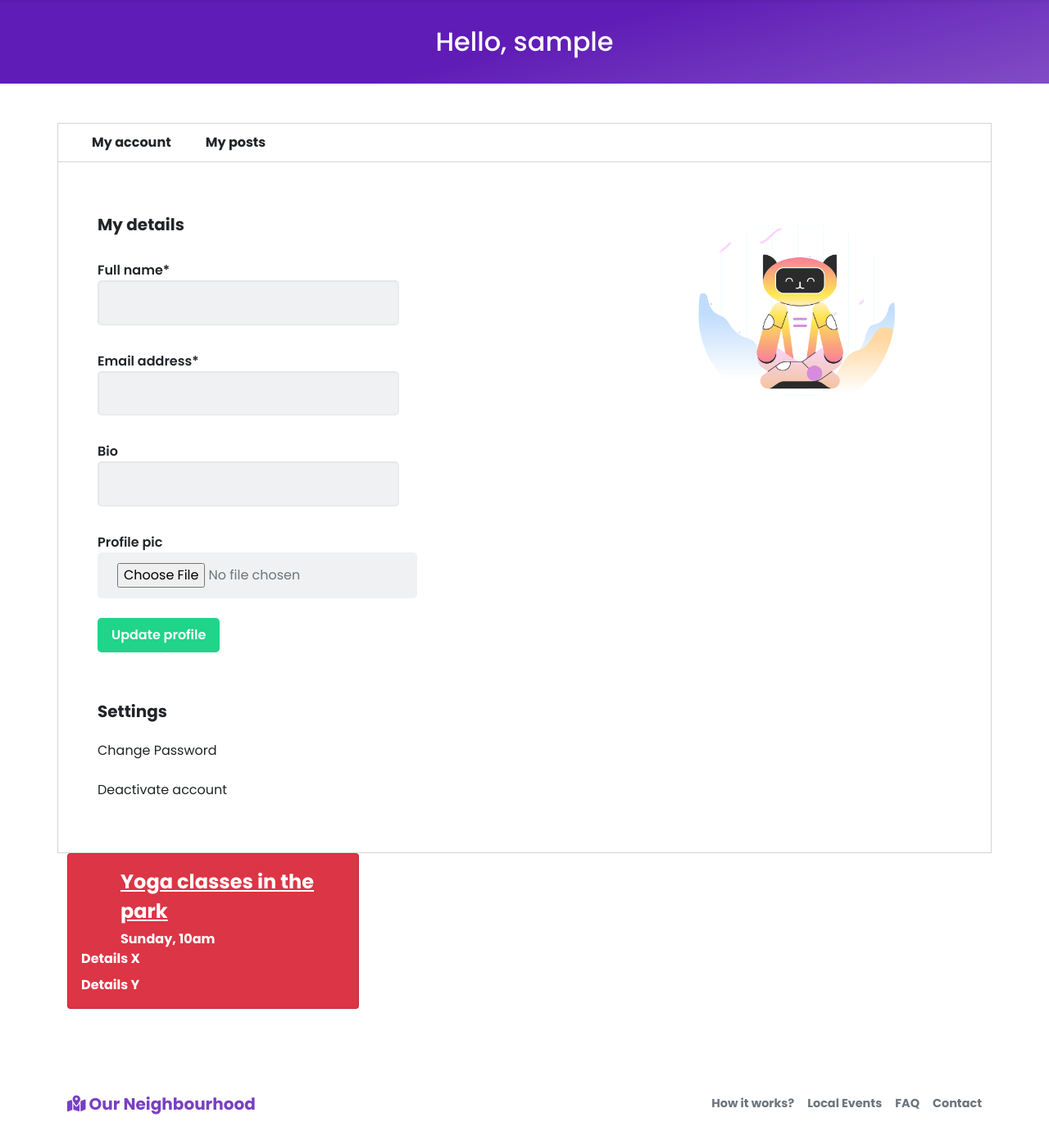
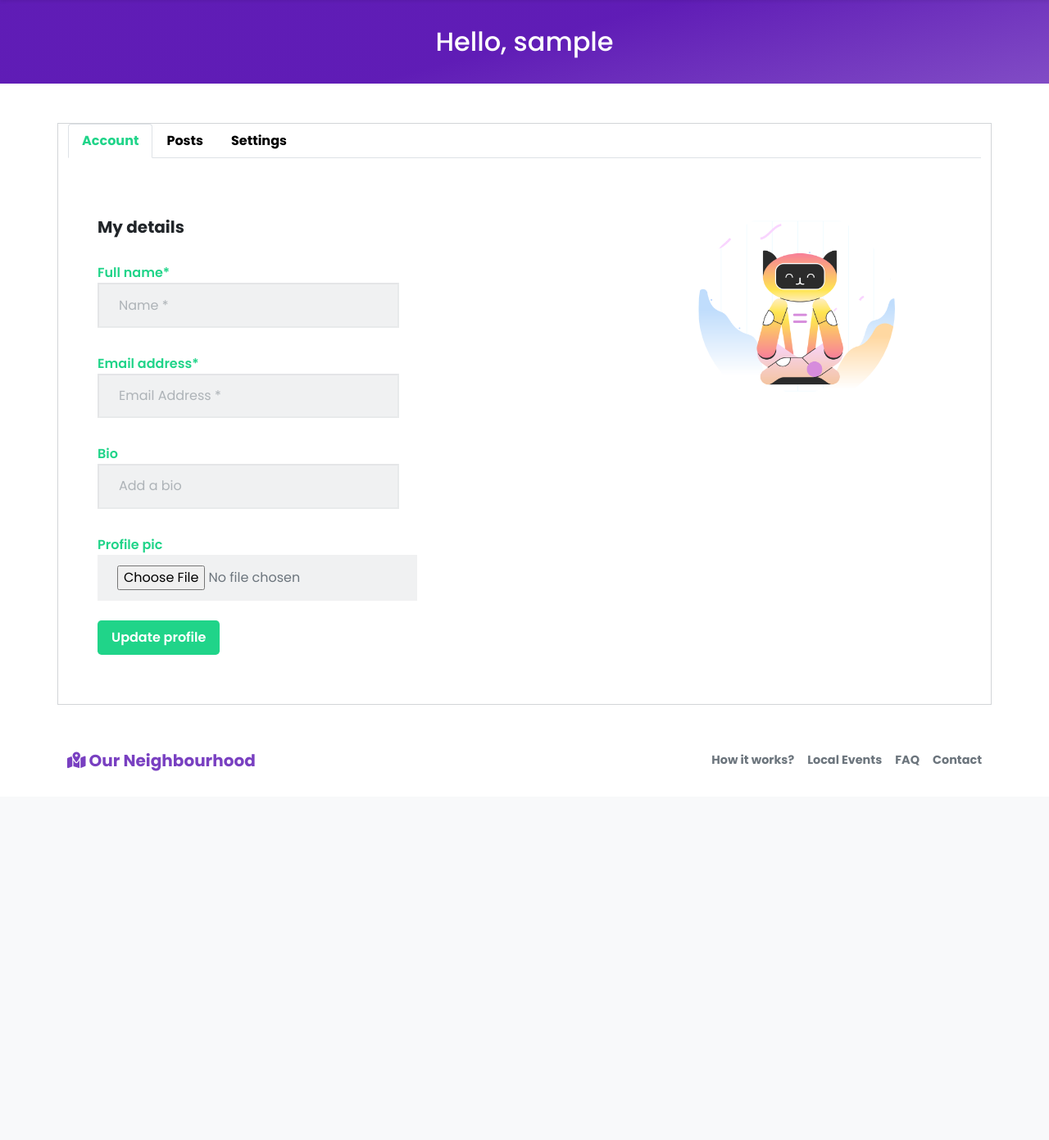
Before and after one commit to stef-cruz/our_neighbourhood, a Django app: page /profile/ in a window 1280 px wide. Shown: the part 56-1447 px from the top of the page at 82% size. After the commit the page ends 997 px from the top, so only its background shows below. Run offline with Django 3.2, Linux system fonts and the light colour scheme; the visitor is signed in with stand-in values (Sample User, id 1); data comes from the database, SQL or seed files in the repository; some libraries are stand-ins or nearby versions.

Commit message:
Refactor tab panel

```diff
--- a/profiles/forms.py
+++ b/profiles/forms.py
@@ -13,8 +13,19 @@
         """
         super().__init__(*args, **kwargs)
         placeholders = {
-            'user': 'Username',
             'full_name': 'Name',
             'email_address': 'Email Address',
             'bio': 'Add a bio',
         }
+
+        for field in self.fields:
+            if field != 'profile_pic':
+                if self.fields[field].required:
+                    placeholder = f'{placeholders[field]} *'
+                else:
+                    placeholder = placeholders[field]
+                self.fields[field].widget.attrs['placeholder'] = placeholder
+
+            self.fields[field].widget.attrs['class'] = ('border-black '
+                                                        'rounded-0 '
+                                                        'profile-form-input')
--- a/profiles/static/profiles/js/hideShowContent.js
+++ /dev/null
@@ -1,20 +0,0 @@
-// Constants
-const myDetailsButton = document.getElementById("js-my-details-button")
-const myDetailsContent = document.getElementById("js-my-details-content")
-const myPostsButton = document.getElementById("js-my-posts-button")
-const myPostsContent = document.getElementById("js-my-posts-content")
-
-//Event listener to display content when button is clicked
-myDetailsButton.addEventListener("click", () => {
-    myDetailsContent.style.display = 'block';
-    myPostsContent.style.display = 'none';
-    myDetailsButton.classList.add('active');
-    myPostsButton.classList.remove('active');
-});
-
-myPostsButton.addEventListener("click", () => {
-    myDetailsContent.style.display = 'none';
-    myPostsContent.style.display = 'block';
-    myPostsButton.classList.add('active');
-    myDetailsButton.classList.remove('active');
-});
--- a/profiles/templates/profiles/profile-details.html
+++ b/profiles/templates/profiles/profile-details.html
@@ -8,39 +8,12 @@
             {% endif %}
         </div>
     </div>
-    <div id="order-1" class="col-md-7 p-3 p-lg-5 pt-lg-3 form-custom my-profile__form">
-        <h4 class="text-dark fw-bolder fs-5 mt-5">My details</h4>
+    <div id="order-1" class="col-md-7 p-3 p-lg-5 p-md-4 form-custom">
+        <h4 class="text-dark fw-bolder fs-5 mt-4">My details</h4>
         <form action="{% url 'profile' %}" method="POST" enctype="multipart/form-data">
             {% csrf_token %}
             {{ form|crispy }}
             <button>Update profile</button>
         </form>
-
-        <div class="account-settings">
-            <h4 class="text-dark fw-bolder fs-5 mt-5">Settings</h4>
-            <p><a href="{% url 'account_change_password' %}">Change Password</a></p>
-            <p><a href="submit-btn anchors" data-bs-target="#exampleModal" data-bs-toggle="modal">Deactivate
-                account</a></p>
-        </div>
-    </div>
-
-</div>
-
-<!--Modal delete account-->
-<div class="modal fade" id="exampleModal" tabindex="-1" aria-labelledby="exampleModalLabel" aria-hidden="true">
-    <div class="modal-dialog">
-        <div class="modal-content">
-            <div class="modal-header">
-                <h5 class="modal-title" id="exampleModalLabel">Delete account</h5>
-                <button type="button" class="btn-close btn-outline-green" data-bs-dismiss="modal" aria-label="Close"></button>
-            </div>
-            <div class="modal-body">
-                Are you sure you want to delete your account?
-            </div>
-            <div class="modal-footer">
-                <button type="button" class="btn btn-green fw-bolder" data-bs-dismiss="modal">No, I don't want to cancel my account</button>
-                <a href="{% url 'delete_profile' request.user.username %}" class="btn btn-outline-green fw-bolder">Yes, deactivate account</a>
-            </div>
-        </div>
     </div>
 </div>
--- /dev/null
+++ b/profiles/templates/profiles/profile-settings.html
@@ -0,0 +1,29 @@
+<div class="row">
+    <div class="col-12 p-3 p-lg-5 pt-lg-3 form-custom my-profile__form">
+        <div class="account-settings">
+            <h4 class="text-dark fw-bolder fs-5 mt-4">Settings</h4>
+            <p><a href="{% url 'account_change_password' %}">Change Password</a></p>
+            <p><a href="submit-btn anchors" data-bs-target="#exampleModal" data-bs-toggle="modal">Deactivate
+                account</a></p>
+        </div>
+    </div>
+</div>
+
+<!--Modal delete account-->
+<div class="modal fade" id="exampleModal" tabindex="-1" aria-labelledby="exampleModalLabel" aria-hidden="true">
+    <div class="modal-dialog">
+        <div class="modal-content">
+            <div class="modal-header">
+                <h5 class="modal-title" id="exampleModalLabel">Delete account</h5>
+                <button type="button" class="btn-close btn-outline-green" data-bs-dismiss="modal" aria-label="Close"></button>
+            </div>
+            <div class="modal-body">
+                Are you sure you want to delete your account?
+            </div>
+            <div class="modal-footer">
+                <button type="button" class="btn btn-green fw-bolder" data-bs-dismiss="modal">No, I don't want to cancel my account</button>
+                <a href="{% url 'delete_profile' request.user.username %}" class="btn btn-outline-green fw-bolder">Yes, deactivate account</a>
+            </div>
+        </div>
+    </div>
+</div>
--- a/profiles/templates/profiles/profile.html
+++ b/profiles/templates/profiles/profile.html
@@ -10,37 +10,43 @@
 <!-- Profile -->
 <!--Design inspired by https://themes.getbootstrap.com/preview/?theme_id=85897-->
 <div class="container my-profile">
-    <div class="row">
-        <!-- Anchor links -->
-        <div class="col d-flex align-items-center flex-nowrap text-nowrap overflow-auto py-1">
-            <a class="btn btn-active-accent fw-bolder ms-3 my-profile__link" href="#js-my-details"
-               id="js-my-details-button">My account</a>
-            <a class="btn btn-active-accent fw-bolder ms-3 my-profile__link" href="#js-my-posts"
-               id="js-my-posts-button">My posts</a>
+    <ul class="nav nav-tabs" id="myTab" role="tablist">
+        <li class="nav-item" role="presentation">
+            <button class="nav-link active fw-bolder" id="home-tab" data-bs-toggle="tab" data-bs-target="#account" type="button"
+                    role="tab" aria-controls="account" aria-selected="true">Account
+            </button>
+        </li>
+        <li class="nav-item" role="presentation">
+            <button class="nav-link fw-bolder" id="profile-tab" data-bs-toggle="tab" data-bs-target="#posts" type="button"
+                    role="tab" aria-controls="posts" aria-selected="false">Posts
+            </button>
+        </li>
+        <li class="nav-item" role="presentation">
+            <button class="nav-link fw-bolder" id="contact-tab" data-bs-toggle="tab" data-bs-target="#settings" type="button"
+                    role="tab" aria-controls="settings" aria-selected="false">Settings
+            </button>
+        </li>
+    </ul>
+    <div class="tab-content" id="myTabContent">
+        <!-- My details -->
+        <div class="tab-pane fade show active" id="account" role="tabpanel" aria-labelledby="account-tab">
+            {% include './profile-details.html' %}
+        </div>
+        <!-- My posts -->
+        <div class="tab-pane fade" id="posts" role="tabpanel" aria-labelledby="posts-tab">
+            {% include './profile-posts.html' %}
+        </div>
+        <!-- Settings -->
+        <div class="tab-pane fade" id="settings" role="tabpanel" aria-labelledby="settings-tab">
+            {% include './profile-settings.html' %}
         </div>
     </div>
 </div>
 
-<!-- My details -->
-<div id="js-my-details-content" class="container" style="display: block;">
-    {% include './profile-details.html' %}
-</div>
-
-<!-- My posts -->
-<div id="js-my-posts-content" class="container">
-    <div class="row">
-        <div class="col">
-            <div >
-                {% include './profile-posts.html' %}
-            </div>
-        </div>
-    </div>
-</div>
 
 {% endblock %}
 
 {% block postload_js %}
 {{ block.super }}
-<script src="{% static 'profiles/js/hideShowContent.js' %}"></script>
 <script src="{% static 'profiles/js/bootstrapInit.js' %}"></script>
 {% endblock %}
--- a/static/css/_profile.scss
+++ b/static/css/_profile.scss
@@ -1,26 +1,20 @@
 .my-profile {
   border: .1rem solid rgba($gray, .3);
 
-  &__link {
-    text-decoration: none;
+  .nav-tabs,
+  .nav-link {
+    .active {
+      color: $sec-colour;
 
-    &:hover {
+    }
+    &:hover,
+    &:focus,
+    &:active {
       color: $sec-colour;
     }
   }
 
-  &__form {
-    border-bottom: .1rem solid rgba($gray, .3);
-    border-right: 0;
-    border-left: .1rem solid rgba($gray, .3);
-    border-top: 0;
-  }
-
   &__image {
-    border-bottom: .1rem solid rgba($gray, .3);
-    border-right: .1rem solid rgba($gray, .3);
-    border-top: 0;
-    border-left: 0;
     text-align: center;
 
     img {
@@ -67,3 +61,7 @@
 .modal-footer {
   justify-content: center;
 }
+
+.my-details-content {
+  display: block;
+}
--- a/static/css/style.css
+++ b/static/css/style.css
@@ -160,23 +160,17 @@
 .my-profile {
   border: 0.1rem solid rgba(108, 117, 125, 0.3);
 }
-.my-profile__link {
-  text-decoration: none;
-}
-.my-profile__link:hover {
+.my-profile .nav-tabs .active,
+.my-profile .nav-link .active {
   color: #20D489;
 }
-.my-profile__form {
-  border-bottom: 0.1rem solid rgba(108, 117, 125, 0.3);
-  border-right: 0;
-  border-left: 0.1rem solid rgba(108, 117, 125, 0.3);
-  border-top: 0;
+.my-profile .nav-tabs:hover, .my-profile .nav-tabs:focus, .my-profile .nav-tabs:active,
+.my-profile .nav-link:hover,
+.my-profile .nav-link:focus,
+.my-profile .nav-link:active {
+  color: #20D489;
 }
 .my-profile__image {
-  border-bottom: 0.1rem solid rgba(108, 117, 125, 0.3);
-  border-right: 0.1rem solid rgba(108, 117, 125, 0.3);
-  border-top: 0;
-  border-left: 0;
   text-align: center;
 }
 .my-profile__image img {
@@ -217,6 +211,10 @@
 
 .modal-footer {
   justify-content: center;
+}
+
+.my-details-content {
+  display: block;
 }
 
 #authentication {
```
Also changed, not shown: 1 other file.
